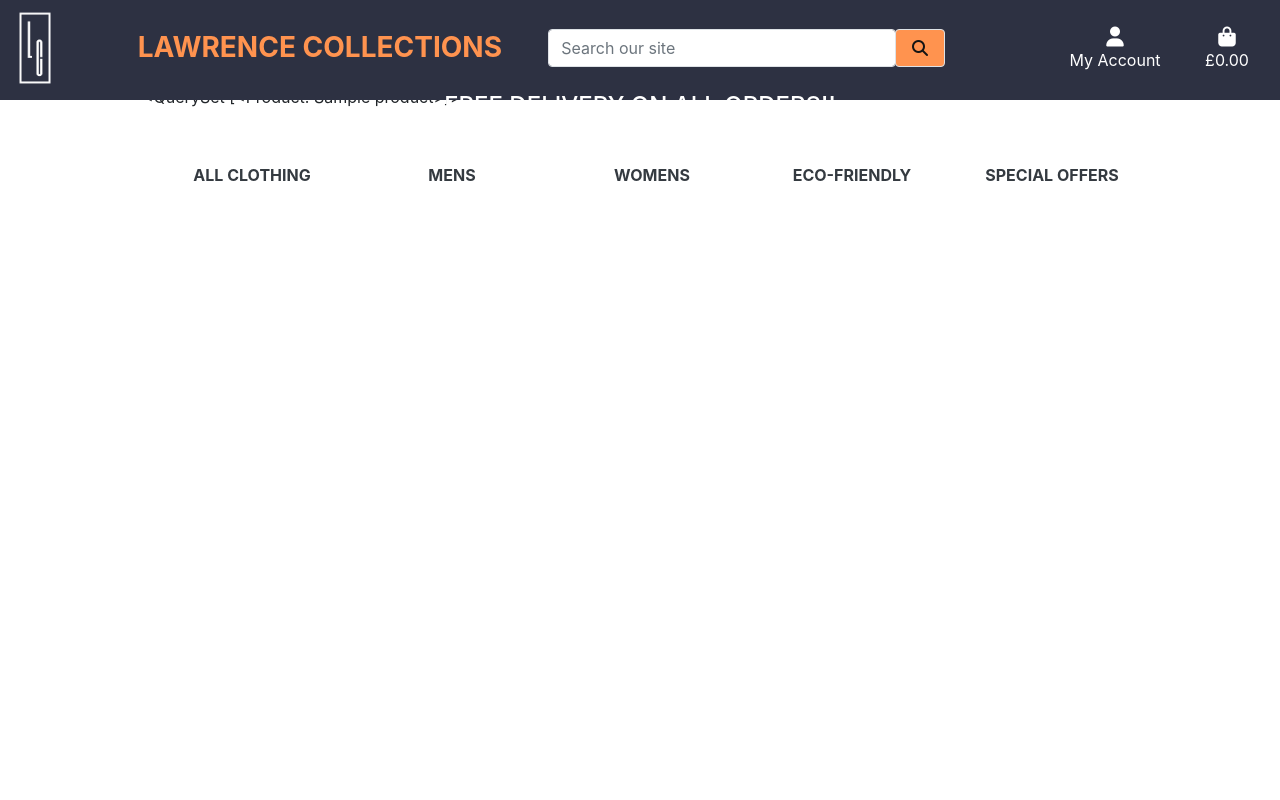
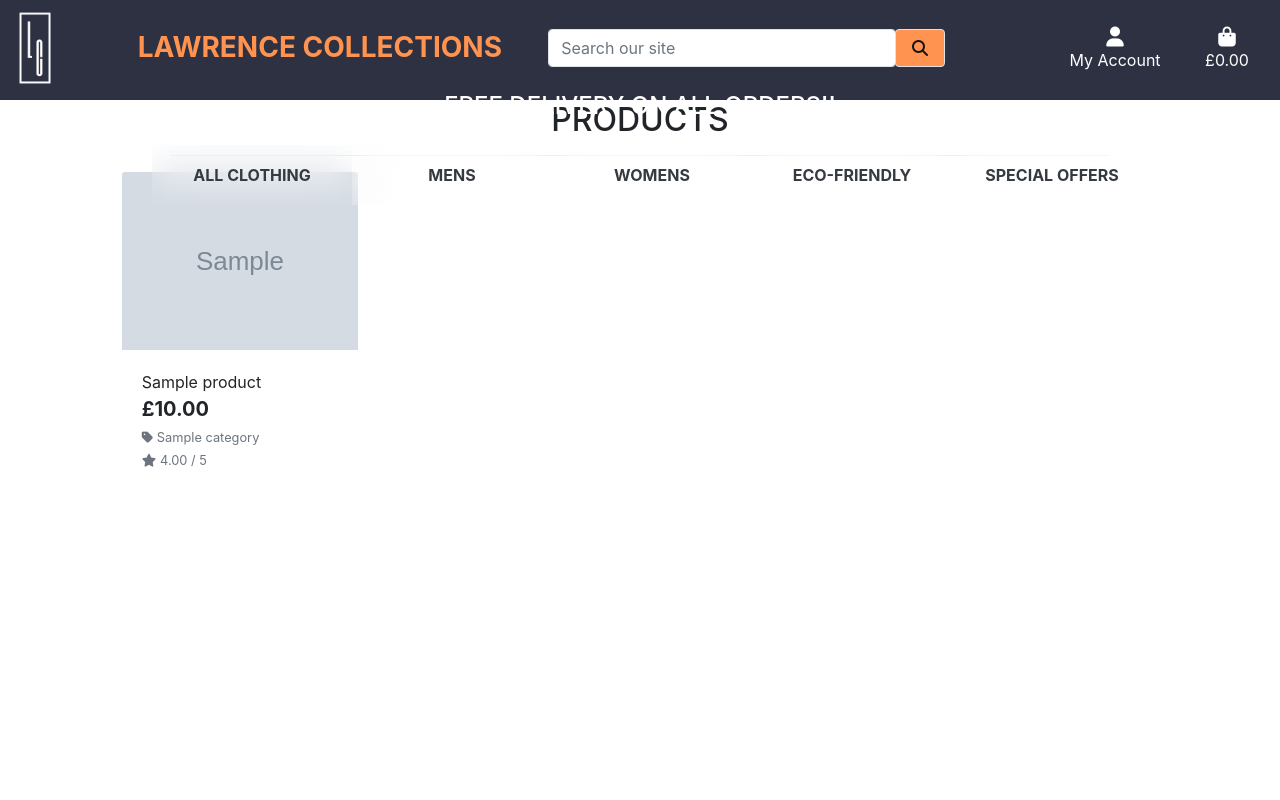
Before and after one commit to kylelawrencedev/lawrence-collections-ms4, a Django app: page /products/ in a window 1280 px wide. Run offline with Django 3.2, Linux system fonts and the light colour scheme; tables that the repository leaves empty hold one stand-in row (Sample ...); some libraries are stand-ins or nearby versions; some web fonts are replaced.

Commit message:
products template started

```diff
--- a/products/templates/products/products.html
+++ b/products/templates/products/products.html
@@ -2,18 +2,89 @@
 {% load static %}
 
 {% block page_header %}
-    <div class="container header-container">
-        <div class="row">
-            <div class="col"></div>
-        </div>
+<div class="container header-container">
+    <div class="row">
+        <div class="col"></div>
     </div>
+</div>
 {% endblock %}
 
 {% block content %}
-    <div class="container">
+    <div class="overlay"></div>
+    <div class="container-fluid">
         <div class="row">
-            <div class="col">
-                {{ products }}
+            <div class="col text-center mt-3">
+                <h2 class="logo-font">
+                    Products
+                </h2>
+                <hr class="w-75 mb-1">
+            </div>
+        </div>
+        <div class="row">
+            <div class="product-container col-10 offset-1">
+                <div class="row mt-1 mb-2"></div>
+                <div class="row">
+                    {% for product in products %}
+                        <div class="col-sm-6 col-md-6 col-lg-4 col-xl-3">
+                            <div class="card h-100 border-0">
+                                {% if product.image %}
+                                <a href="#">
+                                    <img class="card-img-top img-fluid" src="{{ product.image.url }}" alt="{{ product.name }}">
+                                </a>
+                                {% else %}
+                                <a href="#">
+                                    <img class="card-img-top img-fluid" src="{{ MEDIA_URL }}noimage.png"
+                                        alt="{{ product.name }}">
+                                </a>
+                                {% endif %}
+                                <div class="card-body pb-0">
+                                    <p class="mb-0">{{ product.name }}</p>
+                                </div>
+                                <div class="card-footer bg-white pt-0 border-0 text-left">
+                                    <div class="row">
+                                        <div class="col">
+                                            <p class="lead mb-0 text-left font-weight-bold">£{{ product.price }}</p>
+                                            {% if product.category %}
+                                            <p class="small mt-1 mb-0">
+                                                <a class="text-muted"
+                                                    href="{% url 'products' %}?category={{ product.category.name }}">
+                                                    <i class="fas fa-tag mr-1"></i>{{ product.category.friendly_name }}
+                                                </a>
+                                            </p>
+                                            {% endif %}
+                                            {% if product.rating %}
+                                            <small class="text-muted"><i class="fas fa-star mr-1"></i>{{ product.rating }} /
+                                                5</small>
+                                            {% else %}
+                                            <small class="text-muted">No Rating</small>
+                                            {% endif %}
+                                        </div>
+                                    </div>
+                                </div>
+                            </div>
+                        </div>
+                            {% if forloop.counter|divisibleby:1 %}
+                                <div class="col-12 d-sm-none mb-5">
+                                    <hr>
+                                </div>
+                            {% endif %}
+                            {% if forloop.counter|divisibleby:2 %}
+                                <div class="col-12 d-none d-sm-block d-md-block d-lg-none mb-5">
+                                    <hr>
+                                </div>
+                            {% endif %}
+                            {% if forloop.counter|divisibleby:3 %}
+                                <div class="col-12 d-none d-lg-block d-xl-none mb-5">
+                                    <hr>
+                                </div>
+                            {% endif %}
+                            {% if forloop.counter|divisibleby:4 %}
+                                <div class="col-12 d-none d-xl-block mb-5">
+                                    <hr>
+                                </div>
+                            {% endif %}
+                    {% endfor %}
+                </div>
             </div>
         </div>
     </div>
--- a/static/css/base.css
+++ b/static/css/base.css
@@ -85,6 +85,15 @@ header {
     align-items: center;
     flex-direction: column;
 }
+.overlay {
+    height: 100%;
+    width: 100%;
+    top: 0;
+    left: 0;
+    position: fixed;
+    background: white;
+    z-index: -1;
+}
 /* --------------------------------- Media queries */
 
 /* Slightly larger container on xl screens */
```
